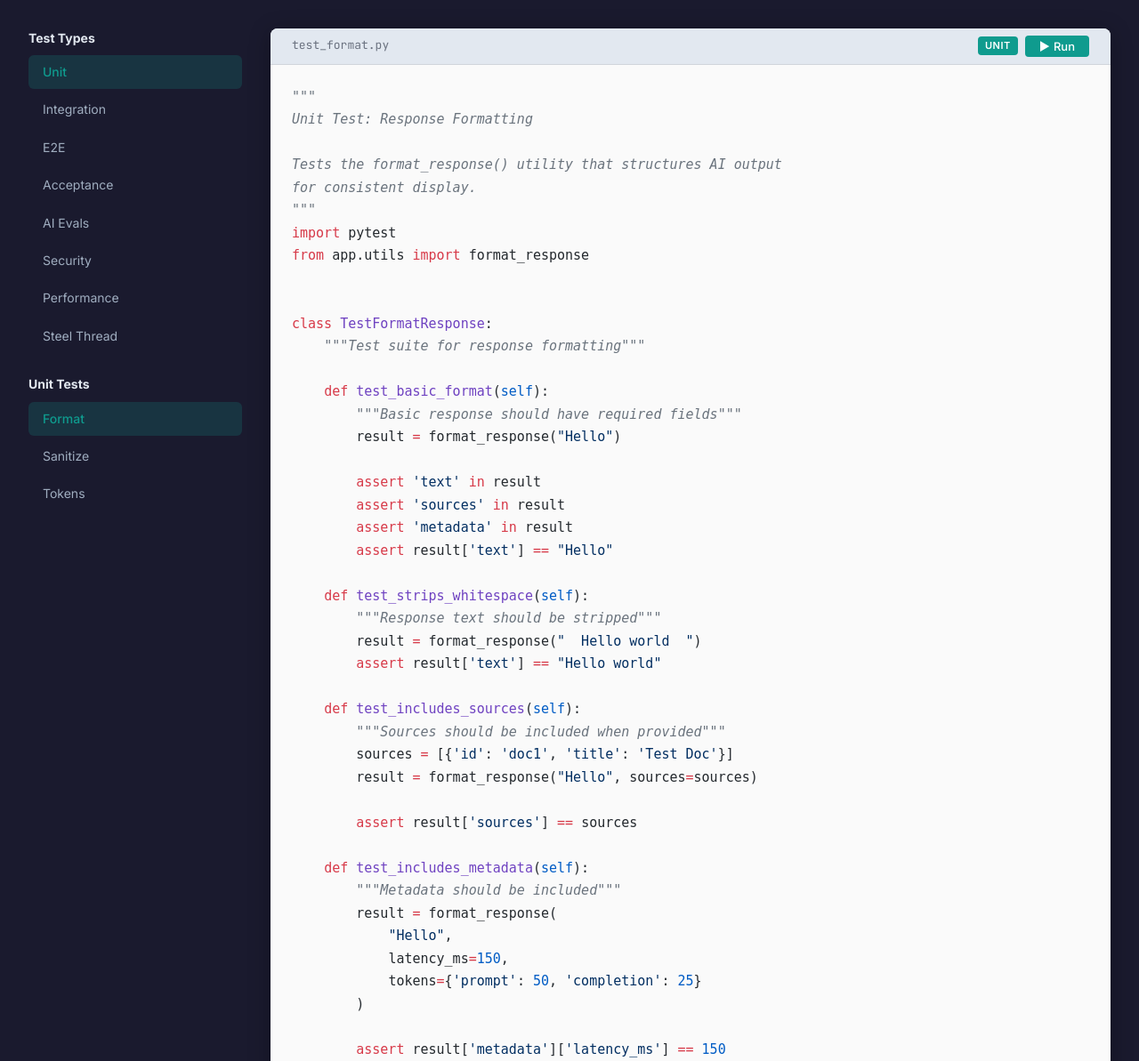
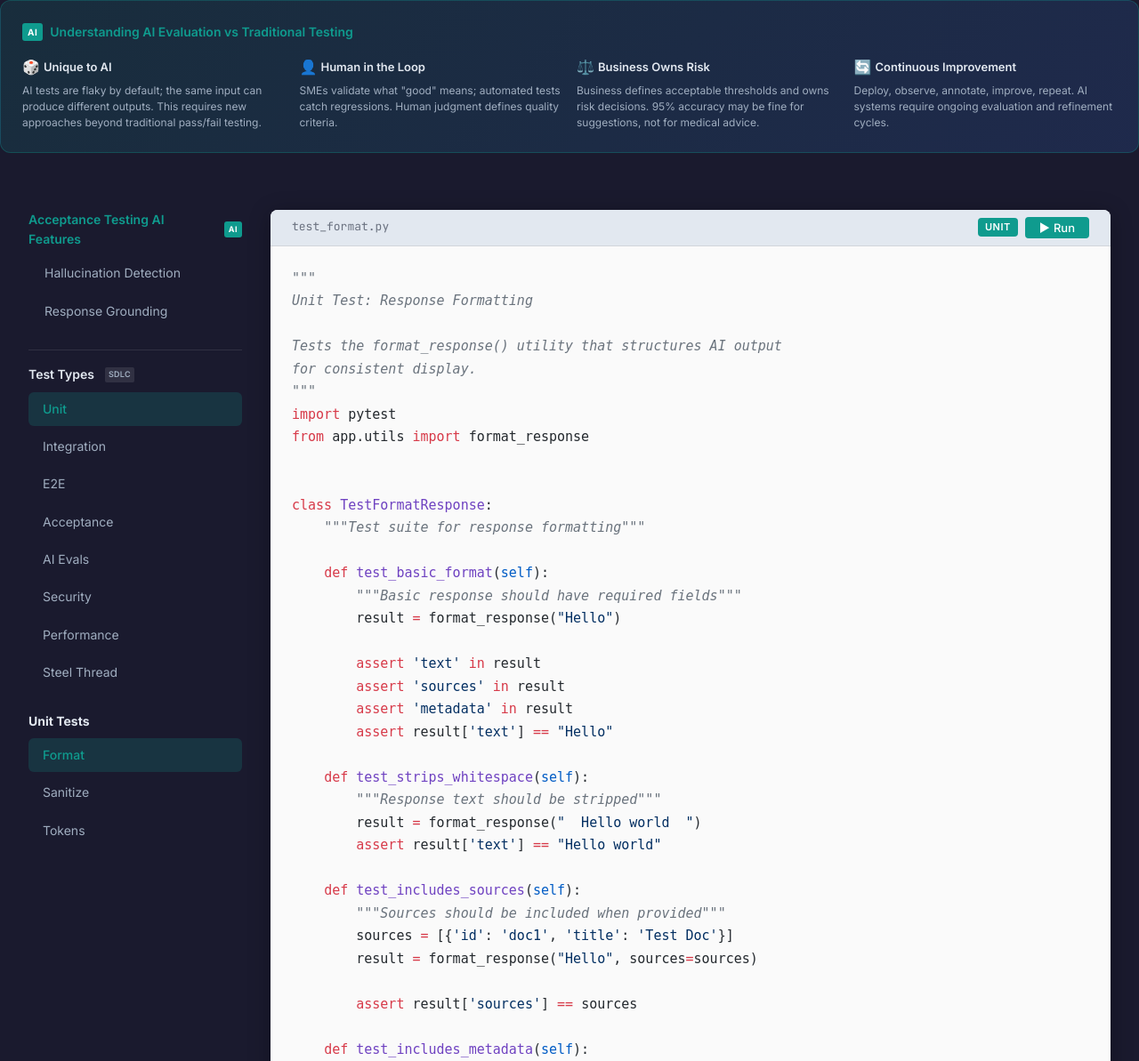
Before and after one commit to nsuberi/ai-evals-in-context, a Flask app: page /viewer/tests in a window 1280 px wide. Shown: the part 59-1252 px from the top of the page at 89% size. Run offline with Flask 3, Linux system fonts and the light colour scheme.

Commit message:
feat: add AI acceptance testing section to Test Navigator
Add educational banner explaining AI evaluation concepts (flaky tests,
human-in-the-loop, business risk ownership, continuous improvement).
Add dedicated "Acceptance Testing AI Features" sidebar section with
tests for response grounding and hallucination detection.

Co-Authored-By: Claude Opus 4.5 <noreply@anthropic.com>

```diff
--- a/ai-testing-resource/static/css/design-system.css
+++ b/ai-testing-resource/static/css/design-system.css
@@ -1008,3 +1008,144 @@ body {
   color: var(--color-chrome-text);
   line-height: 1.5;
 }
+
+/* ============================================
+   AI EVAL BANNER
+   ============================================ */
+.ai-eval-banner {
+  background: linear-gradient(135deg, rgba(15, 155, 142, 0.15) 0%, rgba(59, 130, 246, 0.15) 100%);
+  border: 1px solid rgba(15, 155, 142, 0.3);
+  border-radius: 12px;
+  padding: var(--space-lg);
+  margin-bottom: var(--space-xl);
+}
+
+.ai-eval-banner__title {
+  font-size: 0.875rem;
+  font-weight: 600;
+  color: var(--color-accent);
+  margin: 0 0 var(--space-md) 0;
+  display: flex;
+  align-items: center;
+  gap: var(--space-sm);
+}
+
+.ai-eval-banner__title-badge {
+  font-size: 0.625rem;
+  font-weight: 700;
+  text-transform: uppercase;
+  letter-spacing: 0.05em;
+  padding: 2px 6px;
+  border-radius: 3px;
+  background: var(--color-accent);
+  color: white;
+}
+
+.ai-eval-banner__grid {
+  display: grid;
+  grid-template-columns: repeat(4, 1fr);
+  gap: var(--space-md);
+}
+
+@media (max-width: 1200px) {
+  .ai-eval-banner__grid {
+    grid-template-columns: repeat(2, 1fr);
+  }
+}
+
+@media (max-width: 768px) {
+  .ai-eval-banner__grid {
+    grid-template-columns: 1fr;
+  }
+}
+
+.ai-eval-banner__concept {
+  display: flex;
+  flex-direction: column;
+  gap: var(--space-xs);
+}
+
+.ai-eval-banner__concept-header {
+  display: flex;
+  align-items: center;
+  gap: var(--space-xs);
+}
+
+.ai-eval-banner__concept-icon {
+  font-size: 1rem;
+}
+
+.ai-eval-banner__concept-title {
+  font-size: 0.8125rem;
+  font-weight: 600;
+  color: var(--color-chrome-text-bright);
+}
+
+.ai-eval-banner__concept-desc {
+  font-size: 0.75rem;
+  color: var(--color-chrome-text);
+  line-height: 1.5;
+  margin: 0;
+}
+
+/* ============================================
+   SIDEBAR SECTION HEADERS (AI Acceptance)
+   ============================================ */
+.sidebar-section-header {
+  display: flex;
+  align-items: center;
+  gap: var(--space-sm);
+  color: var(--color-chrome-text-bright);
+  font-size: 0.875rem;
+  font-weight: 600;
+  margin: 0 0 var(--space-sm) 0;
+}
+
+.sidebar-section-header--ai {
+  color: var(--color-accent);
+}
+
+.sidebar-section-badge {
+  font-size: 0.5625rem;
+  font-weight: 700;
+  text-transform: uppercase;
+  letter-spacing: 0.05em;
+  padding: 2px 5px;
+  border-radius: 3px;
+  background: var(--color-accent);
+  color: white;
+}
+
+.sidebar__item--ai {
+  border-left: 2px solid transparent;
+  transition: all 0.15s ease;
+}
+
+.sidebar__item--ai:hover {
+  border-left-color: var(--color-accent);
+  background: rgba(15, 155, 142, 0.1);
+}
+
+.sidebar__item--ai.sidebar__item--active {
+  border-left-color: var(--color-accent);
+  background: rgba(15, 155, 142, 0.2);
+}
+
+.sidebar-tag {
+  display: inline-block;
+  font-size: 0.5625rem;
+  font-weight: 600;
+  text-transform: uppercase;
+  letter-spacing: 0.03em;
+  padding: 1px 4px;
+  border-radius: 2px;
+  background: rgba(255, 255, 255, 0.1);
+  color: var(--color-chrome-text);
+  margin-left: var(--space-xs);
+}
+
+.sidebar-section-divider {
+  height: 1px;
+  background: rgba(255, 255, 255, 0.1);
+  margin: var(--space-md) 0;
+}
--- a/ai-testing-resource/templates/test_navigator.html
+++ b/ai-testing-resource/templates/test_navigator.html
@@ -5,17 +5,76 @@
 {% block title %}Test Navigator - AI Testing Resource{% endblock %}
 
 {% block content %}
+<!-- AI Evaluation Educational Banner -->
+<div class="ai-eval-banner">
+  <h2 class="ai-eval-banner__title">
+    <span class="ai-eval-banner__title-badge">AI</span>
+    Understanding AI Evaluation vs Traditional Testing
+  </h2>
+  <div class="ai-eval-banner__grid">
+    <div class="ai-eval-banner__concept">
+      <div class="ai-eval-banner__concept-header">
+        <span class="ai-eval-banner__concept-icon">🎲</span>
+        <span class="ai-eval-banner__concept-title">Unique to AI</span>
+      </div>
+      <p class="ai-eval-banner__concept-desc">AI tests are flaky by default; the same input can produce different outputs. This requires new approaches beyond traditional pass/fail testing.</p>
+    </div>
+    <div class="ai-eval-banner__concept">
+      <div class="ai-eval-banner__concept-header">
+        <span class="ai-eval-banner__concept-icon">👤</span>
+        <span class="ai-eval-banner__concept-title">Human in the Loop</span>
+      </div>
+      <p class="ai-eval-banner__concept-desc">SMEs validate what "good" means; automated tests catch regressions. Human judgment defines quality criteria.</p>
+    </div>
+    <div class="ai-eval-banner__concept">
+      <div class="ai-eval-banner__concept-header">
+        <span class="ai-eval-banner__concept-icon">⚖️</span>
+        <span class="ai-eval-banner__concept-title">Business Owns Risk</span>
+      </div>
+      <p class="ai-eval-banner__concept-desc">Business defines acceptable thresholds and owns risk decisions. 95% accuracy may be fine for suggestions, not for medical advice.</p>
+    </div>
+    <div class="ai-eval-banner__concept">
+      <div class="ai-eval-banner__concept-header">
+        <span class="ai-eval-banner__concept-icon">🔄</span>
+        <span class="ai-eval-banner__concept-title">Continuous Improvement</span>
+      </div>
+      <p class="ai-eval-banner__concept-desc">Deploy, observe, annotate, improve, repeat. AI systems require ongoing evaluation and refinement cycles.</p>
+    </div>
+  </div>
+</div>
+
 <div class="layout layout--sidebar">
-  <!-- Sidebar: Test Types and Tests -->
+  <!-- Sidebar: AI Acceptance Tests, Test Types, and Tests -->
   <aside>
+    <!-- AI Acceptance Testing Section -->
+    {% if ai_acceptance_tests %}
     <div style="margin-bottom: var(--space-lg);">
-      <h3 style="color: var(--color-chrome-text-bright); font-size: 0.875rem; margin: 0 0 var(--space-sm) 0;">
+      <h3 class="sidebar-section-header sidebar-section-header--ai">
+        Acceptance Testing AI Features
+        <span class="sidebar-section-badge">AI</span>
+      </h3>
+      <div class="sidebar">
+        {% for test in ai_acceptance_tests %}
+        <a href="{{ url_for('viewer.test_navigator', test_type='ai_acceptance', test=test.id) }}"
+           class="sidebar__item sidebar__item--ai {% if test.id == selected_test %}sidebar__item--active{% endif %}">
+          {{ test.name }}
+        </a>
+        {% endfor %}
+      </div>
+    </div>
+    <div class="sidebar-section-divider"></div>
+    {% endif %}
+
+    <!-- Traditional Test Types -->
+    <div style="margin-bottom: var(--space-lg);">
+      <h3 class="sidebar-section-header">
         Test Types
+        <span class="sidebar-tag">SDLC</span>
       </h3>
       <div class="sidebar">
         {% for type in test_types %}
         <a href="{{ url_for('viewer.test_navigator', test_type=type.id) }}"
-           class="sidebar__item {% if type.id == current_type %}sidebar__item--active{% endif %}">
+           class="sidebar__item {% if type.id == current_type and current_type != 'ai_acceptance' %}sidebar__item--active{% endif %}">
           {{ type.name }}
         </a>
         {% endfor %}
--- a/ai-testing-resource/viewer/routes.py
+++ b/ai-testing-resource/viewer/routes.py
@@ -4,7 +4,7 @@ from flask import Blueprint, render_template, request, jsonify
 import subprocess
 from pathlib import Path
 
-from .test_navigator import get_tests_by_type, get_test_code, get_explanation, get_test_path, TEST_TYPES
+from .test_navigator import get_tests_by_type, get_test_code, get_explanation, get_test_path, TEST_TYPES, get_ai_acceptance_tests
 from .trace_inspector import get_traces_by_version, get_trace_detail, render_annotated_response
 from .iteration_timeline import get_iteration_summary, get_comparison_data
 from .highlighting import syntax_highlight
@@ -16,8 +16,16 @@ viewer_bp = Blueprint('viewer', __name__)
 @viewer_bp.route('/tests/<test_type>')
 def test_navigator(test_type='unit'):
     """Test Navigator page"""
-    tests = get_tests_by_type(test_type)
-    explanation = get_explanation(test_type)
+    # Get AI acceptance tests for the sidebar
+    ai_acceptance_tests = get_ai_acceptance_tests()
+
+    # Handle ai_acceptance as a special test type
+    if test_type == 'ai_acceptance':
+        tests = ai_acceptance_tests
+        explanation = get_explanation('ai_acceptance')
+    else:
+        tests = get_tests_by_type(test_type)
+        explanation = get_explanation(test_type)
 
     # Get first test's code by default
     selected_test = request.args.get('test', tests[0]['id'] if tests else None)
@@ -50,7 +58,8 @@ def test_navigator(test_type='unit'):
                            test_filename=test_filename,
                            app_code=app_code,
                            app_filename=app_filename,
-                           explanation=explanation)
+                           explanation=explanation,
+                           ai_acceptance_tests=ai_acceptance_tests)
 
 
 @viewer_bp.route('/tests/run/<path:test_id>', methods=['POST'])
--- a/ai-testing-resource/viewer/test_navigator.py
+++ b/ai-testing-resource/viewer/test_navigator.py
@@ -158,3 +158,24 @@ def extract_ai_relationship_html(html_content: str) -> str:
         if match:
             return match.group(1).strip()
     return ''
+
+
+def get_ai_acceptance_tests() -> List[Dict]:
+    """Get list of AI-specific acceptance tests from tests/ai_acceptance/"""
+    ai_acceptance_dir = TESTS_DIR / 'ai_acceptance'
+    if not ai_acceptance_dir.exists():
+        return []
+
+    tests = []
+    for test_file in sorted(ai_acceptance_dir.glob('*.py')):
+        if test_file.name.startswith('__'):
+            continue
+
+        tests.append({
+            'id': f"ai_acceptance/{test_file.stem}",
+            'name': format_test_name(test_file.stem),
+            'filename': test_file.name,
+            'path': str(test_file)
+        })
+
+    return tests
```
Also changed, not shown: ai-testing-resource/data/explanations/ai_acceptance.md (added, +67 -0 lines), ai-testing-resource/tests/ai_acceptance/__init__.py (added, +1 -0 lines), ai-testing-resource/tests/ai_acceptance/test_hallucination_detection.py (added, +147 -0 lines), ai-testing-resource/tests/ai_acceptance/test_response_grounding.py (added, +81 -0 lines).
